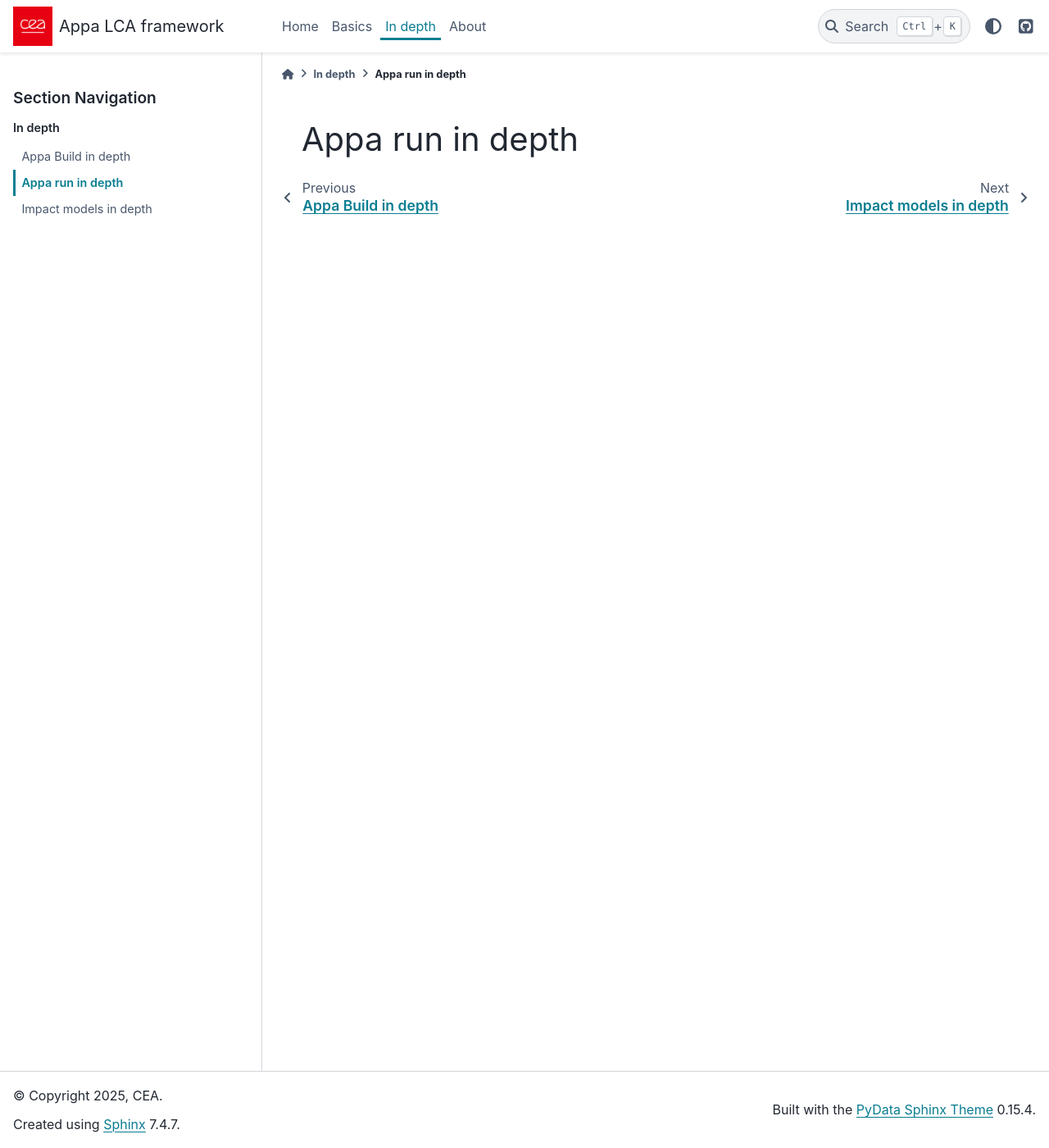
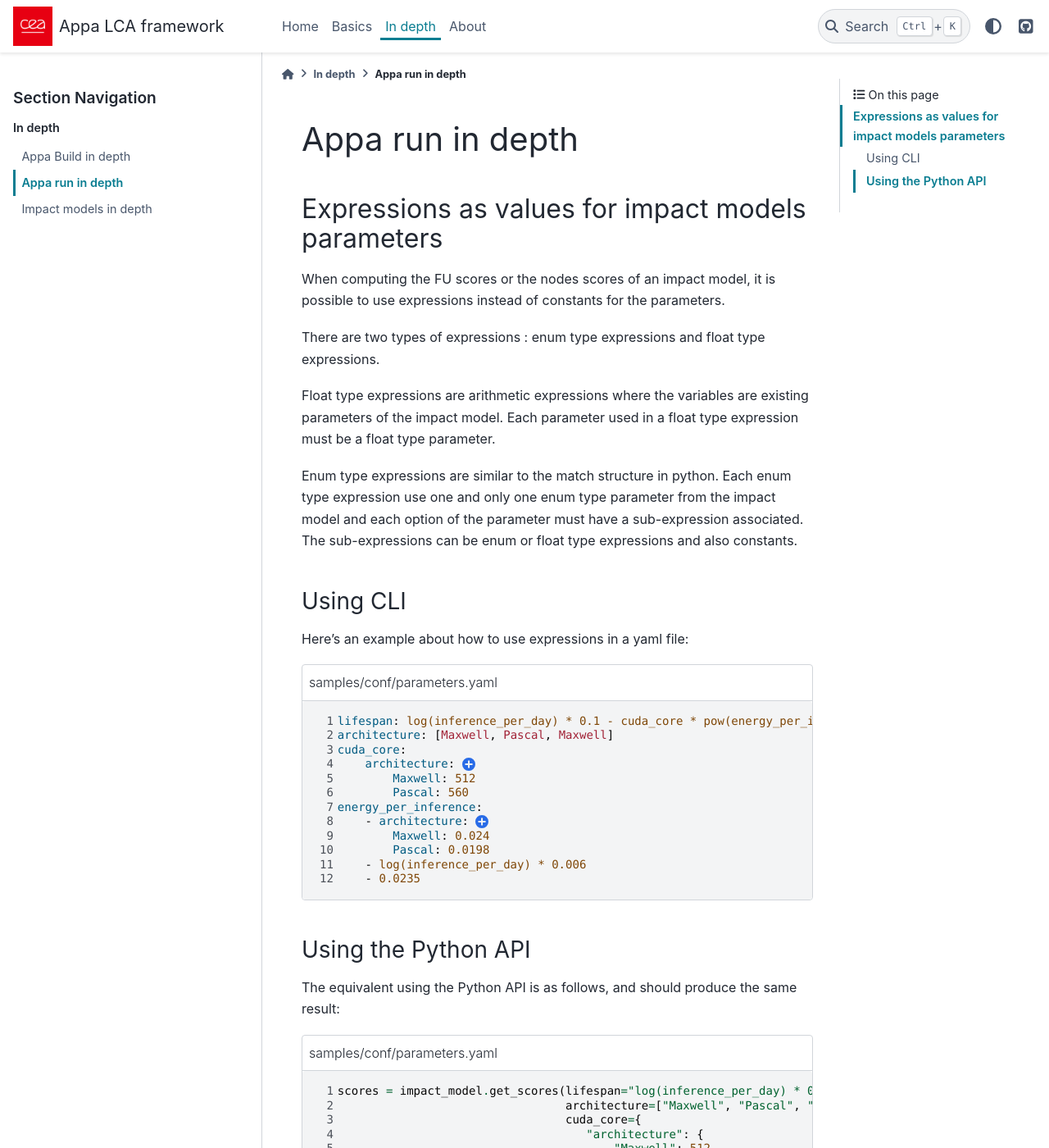
Before and after one commit to appalca/appalca.github.io, a Sphinx documentation site: the page built from docs/in_depth/appa_run_in_depth.md, in a window 1280 px wide and 1400 px high. Shown: the whole window at 82% size. Built offline with Sphinx 7.4.7 and the PyData theme 0.15.4, drawn with Linux system fonts in a browser that asks for light colours; some of the changed text lies outside the part shown.

Commit message:
(docs) Cover expressions as values

```diff
--- a/docs/in_depth/appa_run_in_depth.md
+++ b/docs/in_depth/appa_run_in_depth.md
@@ -1 +1,72 @@
 # Appa run in depth
+
+## Expressions as values for impact models parameters
+
+When computing the FU scores or the nodes scores of an impact model, it is possible to use
+expressions instead of constants for the parameters.
+
+There are two types of expressions : enum type expressions and float type expressions.
+
+
+Float type expressions are arithmetic expressions where the variables are existing parameters
+of the impact model. Each parameter used in a float type expression must be a float type parameter.
+
+
+Enum type expressions are similar to the match structure in python. Each enum type expression
+use one and only one enum type parameter from the impact model and each option of the parameter
+must have a sub-expression associated. The sub-expressions can be enum or float type expressions
+and also constants.
+
+### Using CLI
+
+Here's an example about how to use expressions in a yaml file:
+:::{code-block} yaml
+:caption: samples/conf/parameters.yaml
+:lineno-start: 1
+
+lifespan: log(inference_per_day) * 0.1 - cuda_core * pow(energy_per_inference, 3) #(1)!
+architecture: [Maxwell, Pascal, Maxwell]
+cuda_core:
+    architecture: #(2)!
+        Maxwell: 512
+        Pascal: 560
+energy_per_inference:
+    - architecture: #(3)!
+        Maxwell: 0.024
+        Pascal: 0.0198
+    - log(inference_per_day) * 0.006
+    - 0.0235
+:::
+
+1. Float type expression
+2. Enum type expression
+3. Expressions can be used in list just as constants
+
+### Using the Python API
+
+The equivalent using the Python API is as follows, and should produce the same result:
+
+:::{code-block} python
+:caption: samples/conf/parameters.yaml
+:lineno-start: 1
+
+scores = impact_model.get_scores(lifespan="log(inference_per_day) * 0.1 - cuda_core * pow(energy_per_inference, 3)",
+                                 architecture=["Maxwell", "Pascal", "Maxwell"],
+                                 cuda_core={
+                                    "architecture": {
+                                        "Maxwell": 512,
+                                        "Pascal": 560
+                                    }
+                                 },
+                                 energy_per_inference=[
+                                    {
+                                        "architecture": {
+                                            "Maxwell": 0.024,
+                                            "Pascal": 0.0198
+                                        }
+                                    },
+                                    "log(inference_per_day) * 0.006",
+                                    0.235
+                                 ])
+print(scores)
+:::
```
Also changed, not shown: docs/basics/appa_build_basics.md (+9 -9 lines), docs/basics/appa_run_basics.md (+44 -10 lines).
